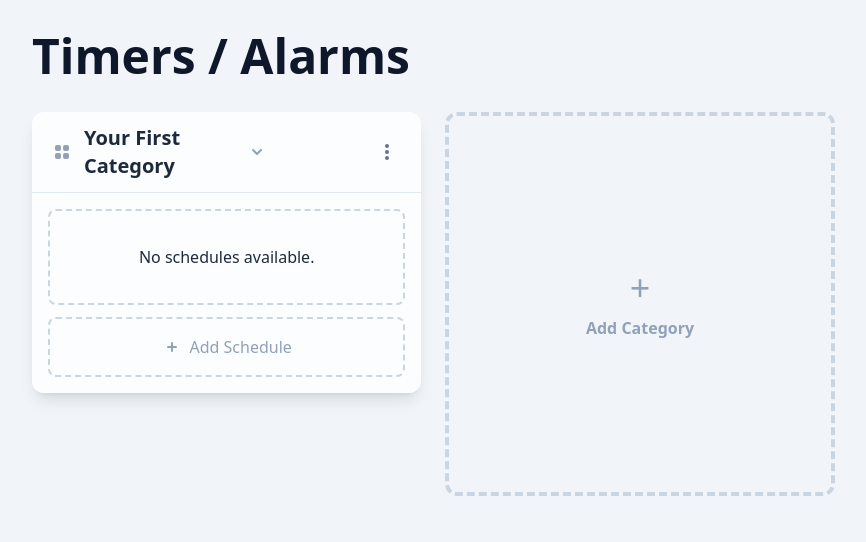
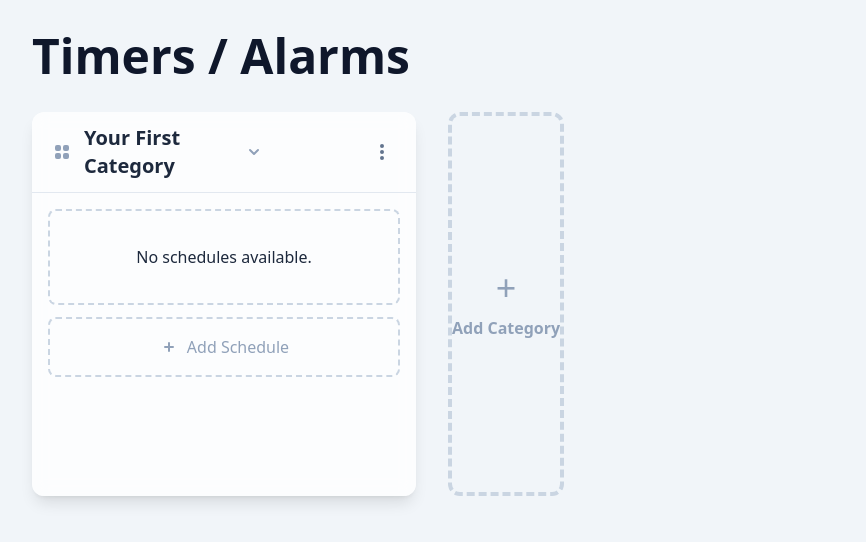
Before and after one commit to haiiro2gou/multiple-timer, a React (Vite) app: page / in a window 1280 px wide. Shown: the top 542 px of the page, without its empty margins (0-866 px from the left). Built offline with nearby package versions, Linux system fonts and the light colour scheme.

Commit message:
feat: add dnd function for categories

```diff
--- a/src/App.tsx
+++ b/src/App.tsx
@@ -1,29 +1,47 @@
 import * as React from "react";
-import { DndContext, closestCenter, type DragEndEvent } from "@dnd-kit/core";
+import {
+    DndContext,
+    DragOverlay,
+    closestCenter,
+    type DragEndEvent,
+    type DragStartEvent,
+} from "@dnd-kit/core";
+import {
+    arrayMove,
+    SortableContext,
+    horizontalListSortingStrategy,
+} from "@dnd-kit/sortable";
 
 import { CacheProvider } from "./features/cache-provider.tsx";
 import { ModalProvider, useModal } from "./features/modal";
 import {
     type Schedule,
+    ScheduleItem,
     useCurrentTime,
     useSchedules,
     initializeTimerCache,
 } from "./features/schedule";
 import {
+    type Category,
     CategoryForm,
     CategoryPanel,
     useCategories,
 } from "./features/category";
 import { useSound } from "./features/sound.ts";
-import { arrayMove } from "@dnd-kit/sortable";
+import { useDndSensors } from "./features/dnd-sensor.ts";
 
 // eslint-disable-next-line @typescript-eslint/naming-convention
 const AppContent = () => {
     const { schedules, updateSchedule, setSchedules, restartTimer } =
         useSchedules();
-    const { categories } = useCategories();
+    const { categories, setCategories } = useCategories();
     const currentTime = useCurrentTime();
     const { showModal, hideModal } = useModal();
+    const [activeItem, setActiveItem] = React.useState<Schedule | null>(null);
+    const [activeCategory, setActiveCategory] = React.useState<Category | null>(
+        null
+    );
+    const sensors = useDndSensors();
     const [flashingId, setFlashingId] = React.useState<string | null>(null);
     const lastTriggeredTimeRef = React.useRef<string | null>(null);
     const flashTimeoutRef = React.useRef<number | null>(null);
@@ -128,23 +146,73 @@ const AppContent = () => {
         });
     }, [currentTime, playAlarmSound, restartTimer, schedules, updateSchedule]);
 
+    const handleDragStart = React.useCallback(
+        (event: DragStartEvent) => {
+            if (event.active.data.current?.type === "category") {
+                setActiveCategory(
+                    categories.find(c => c.id === event.active.id) ?? null
+                );
+            } else {
+                setActiveItem(
+                    schedules.find(s => s.id === event.active.id) ?? null
+                );
+            }
+        },
+        [categories, schedules]
+    );
+
     const handleDragEnd = React.useCallback(
         (event: DragEndEvent) => {
             const { active, over } = event;
+            if (over === null || active.id === over.id) {
+                setActiveItem(null);
+                setActiveCategory(null);
+                return;
+            }
 
-            if (over !== null && active.id !== over.id) {
+            if (
+                active.data.current?.type === "category" &&
+                over.data.current?.type === "category"
+            ) {
+                const oldIndex = categories.findIndex(
+                    elem => elem.id === active.id
+                );
+                const newIndex = categories.findIndex(
+                    elem => elem.id === over.id
+                );
+                const newCategories = arrayMove(categories, oldIndex, newIndex);
+                setCategories(newCategories);
+            }
+            if (
+                active.data.current?.type === "schedule" &&
+                over.data.current?.type === "schedule"
+            ) {
                 const oldIndex = schedules.findIndex(
                     elem => elem.id === active.id
                 );
                 const newIndex = schedules.findIndex(
                     elem => elem.id === over.id
                 );
+                const newSchedules = arrayMove(schedules, oldIndex, newIndex);
 
-                const newSchedules = arrayMove(schedules, oldIndex, newIndex);
+                const activeItem = schedules[oldIndex];
+                const overItem = schedules[newIndex];
+                if (activeItem.categoryId !== overItem.categoryId) {
+                    const updatedSchedules = newSchedules.map((s, idx) =>
+                        idx === newIndex
+                            ? { ...activeItem, categoryId: overItem.categoryId }
+                            : s
+                    );
+                    setSchedules(updatedSchedules);
+                } else {
                     setSchedules(newSchedules);
                 }
+            }
+
+            setActiveItem(null);
+            setActiveCategory(null);
         },
-        [schedules, setSchedules]
+        [categories, schedules, setCategories, setSchedules]
     );
 
     const groupedSchedules = React.useMemo(
@@ -164,9 +232,12 @@ const AppContent = () => {
 
     return (
         <DndContext
+            sensors={sensors}
             collisionDetection={closestCenter}
+            onDragStart={handleDragStart}
             onDragEnd={handleDragEnd}
         >
+            <div className="h-full flex flex-col">
                 {/* Header */}
                 <header className="w-full pt-8 pb-4 px-4 sm:px-6 lg:px-8 flex-shrink-0">
                     <div className="flex justify-between items-center">
@@ -177,8 +248,12 @@ const AppContent = () => {
                 </header>
 
                 {/* Main content */}
-            <main className="w-full px-4 sm:px-6 lg:px-8 pt-4 pb-8">
-                <div className="grid grid-cols-1 md:grid-cols-2 xl:grid-cols-3 gap-6 items-start">
+                <main className="w-full px-4 sm:px-6 lg:px-8 pt-4 pb-8 flex-grow overflow-x-auto">
+                    <SortableContext
+                        items={categories.map(elem => elem.id)}
+                        strategy={horizontalListSortingStrategy}
+                    >
+                        <div className="flex space-x-8 h-full">
                             {groupedSchedules.map(elem => (
                                 <CategoryPanel
                                     key={elem.category.id}
@@ -200,7 +275,28 @@ const AppContent = () => {
                                 </div>
                             </button>
                         </div>
+                    </SortableContext>
                 </main>
+            </div>
+            <DragOverlay>
+                {activeCategory !== null ? (
+                    <CategoryPanel
+                        category={activeCategory}
+                        schedules={schedules.filter(
+                            elem => elem.categoryId === activeCategory.id
+                        )}
+                        currentTime={currentTime}
+                        flashingId={null}
+                    />
+                ) : null}
+                {activeItem !== null ? (
+                    <ScheduleItem
+                        schedule={activeItem}
+                        currentTime={currentTime}
+                        isFlashing={false}
+                    />
+                ) : null}
+            </DragOverlay>
         </DndContext>
     );
 };
--- a/src/features/category/components/panel.tsx
+++ b/src/features/category/components/panel.tsx
@@ -1,8 +1,10 @@
 import * as React from "react";
 import {
     SortableContext,
+    useSortable,
     verticalListSortingStrategy,
 } from "@dnd-kit/sortable";
+import { CSS } from "@dnd-kit/utilities";
 
 import { useModal } from "../../modal";
 import { type Schedule, ScheduleForm, ScheduleList } from "../../schedule";
@@ -33,6 +35,13 @@ export const CategoryPanel = ({
         React.useState(false);
     const menuRef = React.useRef<HTMLDivElement>(null);
     const buttonButtonRef = React.useRef<HTMLButtonElement>(null);
+
+    const { attributes, listeners, setNodeRef, transform, transition } =
+        useSortable({ id: category.id, data: { type: "category" } });
+    const style = {
+        transform: CSS.Transform.toString(transform),
+        transition,
+    };
 
     // Make upper button invisible when lower button is visible
     React.useEffect(() => {
@@ -112,12 +121,20 @@ export const CategoryPanel = ({
     );
 
     return (
-        <section className="bg-white/80 backdrop-blur-sm rounded-xl shadow-lg flex flex-col">
+        <section
+            ref={setNodeRef}
+            style={style}
+            className="bg-white/80 backdrop-blur-sm rounded-xl shadow-lg flex flex-col w-96"
+        >
             {/* Header */}
             <div className="flex-shrink-0 flex items-center justify-between px-4 py-3 border-b border-slate-200">
                 <div className="flex items-center gap-2">
                     {/* Drag & drop handle */}
-                    <div className="cursor-grab text-slate-400 p-1">
+                    <div
+                        {...listeners}
+                        {...attributes}
+                        className="cursor-grab text-slate-400 p-1"
+                    >
                         <svg
                             xmlns="http://www.w3.org/2000/svg"
                             className="h-5 w-5"
--- a/src/features/category/hooks/use-categories.ts
+++ b/src/features/category/hooks/use-categories.ts
@@ -66,10 +66,21 @@ export const useCategories = () => {
         },
     });
 
+    const setCategoriesMutation = useMutation({
+        mutationFn: async (newCategories: Category[]) => {
+            saveCategoriesToStorage(newCategories);
+            return Promise.resolve(newCategories);
+        },
+        onSuccess: updatedCategories => {
+            queryClient.setQueryData(categoryQueryKeys.all, updatedCategories);
+        },
+    });
+
     return {
         categories,
         addCategory: addCategoryMutation.mutate,
         updateCategory: updateCategoryMutation.mutate,
         deleteCategory: deleteCategoryMutation.mutate,
+        setCategories: setCategoriesMutation.mutate,
     };
 };
--- /dev/null
+++ b/src/features/dnd-sensor.ts
@@ -0,0 +1,26 @@
+import {
+    useSensor,
+    useSensors,
+    PointerSensor,
+    KeyboardSensor,
+    type KeyboardSensorOptions,
+} from "@dnd-kit/core";
+
+const keyboardSensorOptions: KeyboardSensorOptions = {
+    coordinateGetter: event => {
+        const target = event.target as HTMLElement;
+        const scrollingContainer = target.closest(
+            "[data-dnd-scrolling-container='true']"
+        );
+        if (scrollingContainer === null) return { x: 0, y: 0 };
+
+        const rect = scrollingContainer.getBoundingClientRect();
+        return { x: rect.left, y: rect.top };
+    },
+};
+
+export const useDndSensors = () =>
+    useSensors(
+        useSensor(PointerSensor),
+        useSensor(KeyboardSensor, keyboardSensorOptions)
+    );
--- a/src/features/schedule/components/item.tsx
+++ b/src/features/schedule/components/item.tsx
@@ -50,8 +50,14 @@ export const ScheduleItem = ({
     const [isMenuOpen, setIsMenuOpen] = React.useState(false);
     const menuRef = React.useRef<HTMLDivElement>(null);
 
-    const { attributes, listeners, setNodeRef, transform, transition } =
-        useSortable({ id: schedule.id });
+    const {
+        attributes,
+        listeners,
+        setNodeRef,
+        transform,
+        transition,
+        isDragging,
+    } = useSortable({ id: schedule.id });
     const style = { transform: CSS.Transform.toString(transform), transition };
 
     // Close menu when clicking outside
@@ -251,13 +257,15 @@ export const ScheduleItem = ({
         <li
             ref={setNodeRef}
             style={style}
-            className={`schedule-item ${isFinished ? "bg-green-50" : "bg-white"} ${isFlashing ? "animate-flash" : ""}`}
+            className={`schedule-item ${isDragging ? "invisible" : ""} ${isFinished ? "bg-green-50" : ""} ${
+                isFlashing ? "animate-flash" : ""
+            }`}
         >
             {/* Drag handle */}
             <div
                 {...listeners}
                 {...attributes}
-                className="cursor-grab text-slate-400 p-1 touch-none"
+                className="cursor-grab text-slate-400 pl-1 pr-2 py-1 touch-none"
             >
                 <svg
                     xmlns="http://www.w3.org/2000/svg"
```
Lines whose indentation alone changed are shown as unchanged.
